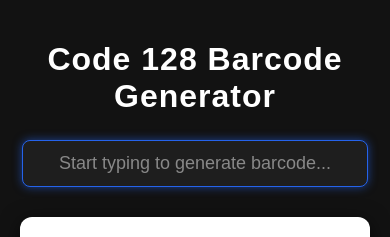
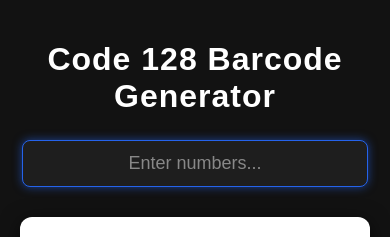
Before and after one commit to yafisyasar/128barcode-generator, a plain HTML site: page index.html in a window 390 px wide. Shown: the top 237 px of the page. Drawn offline with Linux system fonts and the light colour scheme.

Commit message:
updated to number exclusive for mobile
no need to mess around to find numpad in phone

```diff
--- a/index.html
+++ b/index.html
@@ -96,11 +96,13 @@
 
     <div class="input-section">
         <input
-            type="text"
-            id="barcodeInput"
-            placeholder="Start typing to generate barcode..."
-            oninput="generateBarcode()"
-            autofocus
+    type="tel"
+    id="barcodeInput"
+    placeholder="Enter numbers..."
+    inputmode="numeric"
+    pattern="[0-9]*"
+    oninput="generateBarcode()"
+    autofocus
         >
     </div>
 
@@ -136,7 +138,6 @@ function generateBarcode() {
     });
 }
 
-// Auto update copyright year
 document.getElementById("year").textContent = new Date().getFullYear();
 </script>
 
```
